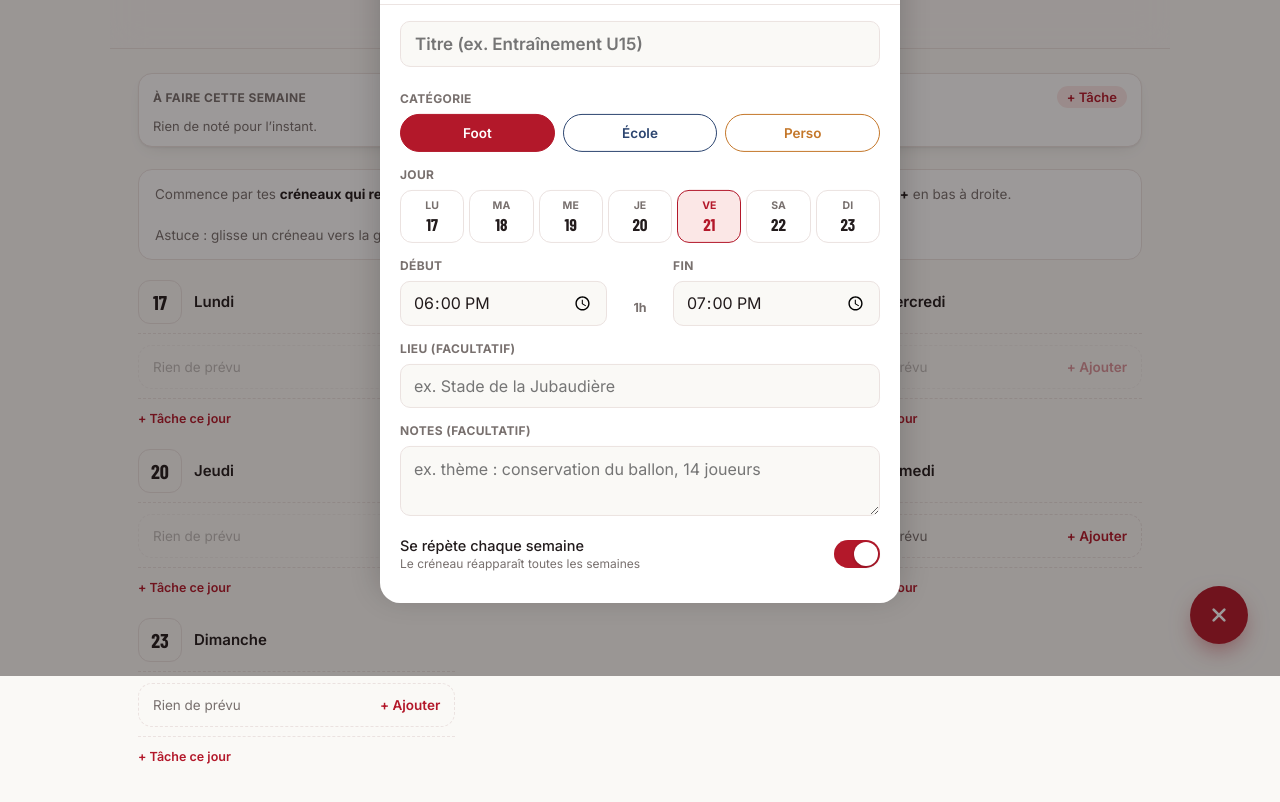
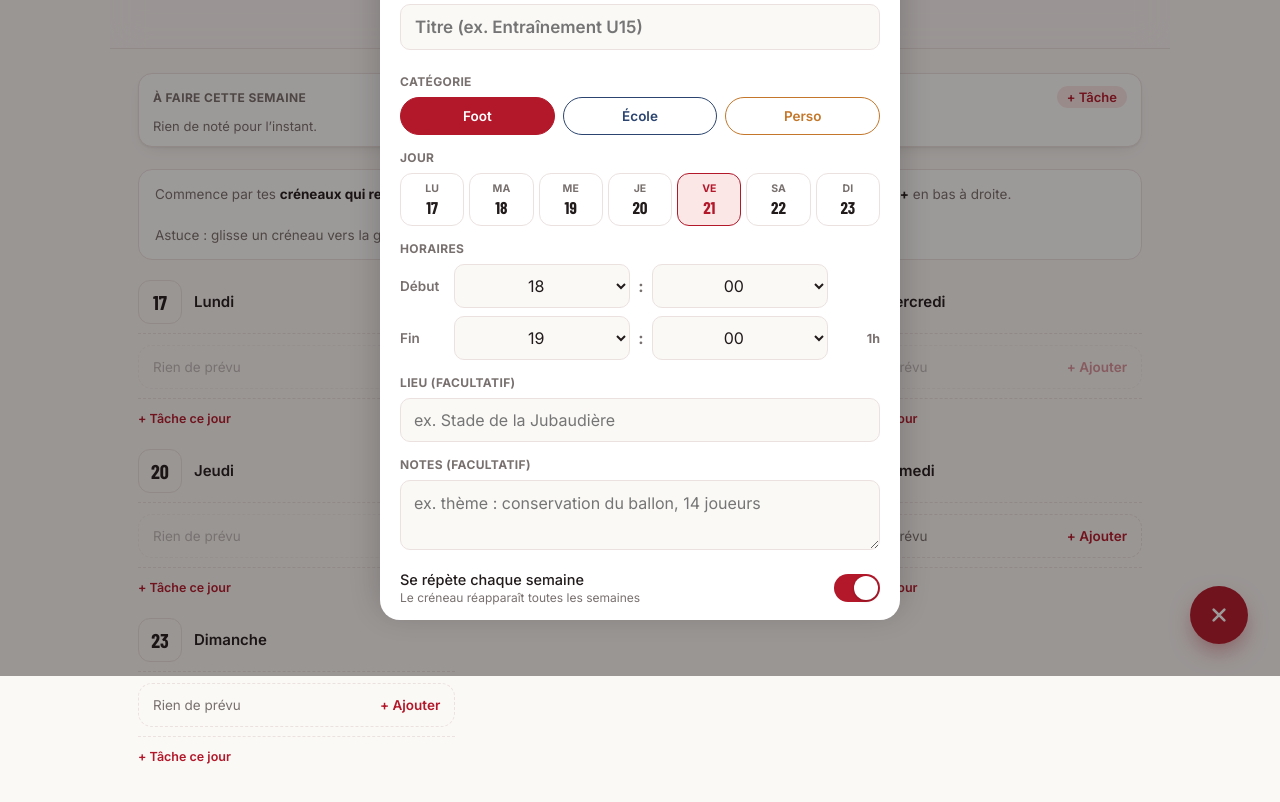
Before and after one commit to Ppoupard/ma-semaine, a plain HTML site: page index.html in a window 1280 px wide. Both pictures are taken after a click on the button 1219 px from the left and 739 px from the top of the page. Shown: the part 124-926 px from the top of the page. Drawn offline with nearby package versions, Linux system fonts and the light colour scheme.

Commit message:
Add files via upload

```diff
--- a/index.html
+++ b/index.html
@@ -27,6 +27,7 @@
 <link href="https://fonts.googleapis.com/css2?family=Barlow+Condensed:wght@600;700&family=Inter:wght@400;500;600;700&display=swap" rel="stylesheet">
 <style>
   :root{
+    color-scheme:light;
     --bg:#FAF9F6; --surface:#FFFFFF; --surface-2:#F3F0EE;
     --ink:#221B1C; --ink-soft:#78706E; --line:#EBE2E0;
     --red:#B3182A; --red-dark:#8F1220; --red-soft:#FBE7E6;
@@ -39,6 +40,7 @@
     --radius-md:14px; --radius-sm:10px;
   }
   [data-theme="dark"]{
+    color-scheme:dark;
     --bg:#141110; --surface:#1F1A19; --surface-2:#282221;
     --ink:#F2EDEB; --ink-soft:#9A908D; --line:#332B29;
     --red:#E24A5B; --red-dark:#C0303F; --red-soft:#3B1E21;
@@ -168,6 +170,8 @@
   .meta-sep{opacity:.45;}
   .note-flag{flex:0 0 auto; opacity:.55;}
 
+  .day-add{font-size:12.5px; font-weight:600; color:var(--red); text-align:left; padding:5px 2px 0; transition:opacity .15s ease;}
+  .day-add:active{opacity:.6;}
   .empty-add{display:flex; align-items:center; justify-content:space-between; width:100%; padding:13px 14px; border-radius:var(--radius-md); border:1px dashed var(--line); color:var(--ink-soft); font-size:13.5px; transition:transform .1s ease, border-color .15s ease;}
   .empty-add:active{transform:scale(.98); border-color:var(--red);}
   .empty-plus{color:var(--red); font-weight:600;}
@@ -226,11 +230,12 @@
   .day-chip.selected{background:var(--red-soft); border-color:var(--red);}
   .day-chip.selected .chip-day, .day-chip.selected .chip-num{color:var(--red);}
 
-  .time-row{display:flex; gap:12px; align-items:flex-end;}
-  .time-field{flex:1;}
-  .time-field input{width:100%; padding:10px 12px; border:1.5px solid var(--line); border-radius:var(--radius-sm); font-size:16px; background:var(--bg); outline:none;}
-  .time-field input:focus{border-color:var(--red);}
-  .dur-badge{font-size:12.5px; font-weight:700; color:var(--ink-soft); padding:0 0 11px; flex:0 0 auto; min-width:42px; text-align:center;}
+  .time-line{display:flex; align-items:center; gap:8px;}
+  .time-tag{font-size:13.5px; font-weight:600; color:var(--ink-soft); width:46px; flex:0 0 auto;}
+  .time-sel{flex:1; min-width:0; padding:10px 8px; border:1.5px solid var(--line); border-radius:var(--radius-sm); font-size:16px; background:var(--bg); color:var(--ink); outline:none; text-align:center;}
+  .time-sel:focus{border-color:var(--red);}
+  .time-colon{font-weight:700; color:var(--ink-soft); flex:0 0 auto;}
+  .dur-badge{font-size:12.5px; font-weight:700; color:var(--ink-soft); flex:0 0 auto; min-width:44px; text-align:right;}
   .inline-note{font-size:12.5px; margin-top:-8px; line-height:1.4;}
   .inline-note.err{color:var(--danger);}
   .inline-note.warn{color:var(--cat-perso);}
@@ -423,10 +428,20 @@
     </div>
 
     <div>
-      <div class="time-row">
-        <div class="time-field"><span class="field-label">Début</span><input type="time" id="startInput" value="18:00"></div>
-        <div class="dur-badge" id="durBadge">1h</div>
-        <div class="time-field"><span class="field-label">Fin</span><input type="time" id="endInput" value="19:00"></div>
+      <span class="field-label">Horaires</span>
+      <div class="time-line">
+        <span class="time-tag">Début</span>
+        <select id="startH" class="time-sel" aria-label="Heure de début"></select>
+        <span class="time-colon">:</span>
+        <select id="startM" class="time-sel" aria-label="Minute de début"></select>
+        <span class="dur-badge">&nbsp;</span>
+      </div>
+      <div class="time-line" style="margin-top:8px;">
+        <span class="time-tag">Fin</span>
+        <select id="endH" class="time-sel" aria-label="Heure de fin"></select>
+        <span class="time-colon">:</span>
+        <select id="endM" class="time-sel" aria-label="Minute de fin"></select>
+        <span class="dur-badge" id="durBadge">1h</span>
       </div>
     </div>
     <div class="inline-note err" id="timeError" style="display:none;">L'heure de fin doit être après le début.</div>
@@ -1000,7 +1015,7 @@
           if(at === -1) at = list.length;
           parts.splice(at, 0, '<div class="now-marker"><span class="now-dot"></span><span class="now-label">Maintenant</span><span class="now-line"></span></div>');
         }
-        body = parts.join('');
+        body = parts.join('') + '<button type="button" class="day-add" data-day="' + idx + '">+ Cr\u00e9neau</button>';
       } else {
         body = '<button type="button" class="empty-add" data-day="' + idx + '" style="animation-delay:' + (cardCounter++ * 32) + 'ms">' +
           '<span>' + (activeFilter ? 'Rien dans ce filtre' : 'Rien de prévu') + '</span><span class="empty-plus">+ Ajouter</span></button>';
@@ -1025,7 +1040,7 @@
         requestDelete(b.dataset.del, b.dataset.deldate);
       });
     });
-    Array.prototype.forEach.call(inner.querySelectorAll('.empty-add'), function(b){
+    Array.prototype.forEach.call(inner.querySelectorAll('.empty-add, .day-add'), function(b){
       b.addEventListener('click', function(){ openSheet(null, parseInt(b.dataset.day,10)); });
     });
     updateActiveDay();
@@ -1217,15 +1232,46 @@
   }
 
   /* ---------- edit sheet ---------- */
+  function fillHourOptions(){
+    var opts = '';
+    for(var i = 0; i < 24; i++) opts += '<option value="' + pad(i) + '">' + pad(i) + '</option>';
+    $('startH').innerHTML = opts;
+    $('endH').innerHTML = opts;
+  }
+  function setTimeSel(which, hhmm){
+    var parts = String(hhmm || '18:00').split(':');
+    var hh = Math.min(23, Math.max(0, parseInt(parts[0], 10) || 0));
+    var mm = Math.min(59, Math.max(0, parseInt(parts[1], 10) || 0));
+    var mins = [0,5,10,15,20,25,30,35,40,45,50,55];
+    if(mins.indexOf(mm) === -1){ mins.push(mm); mins.sort(function(a,b){ return a - b; }); }
+    var opts = '';
+    for(var i = 0; i < mins.length; i++) opts += '<option value="' + pad(mins[i]) + '">' + pad(mins[i]) + '</option>';
+    var sel = $(which + 'M');
+    sel.innerHTML = opts;
+    sel.value = pad(mm);
+    $(which + 'H').value = pad(hh);
+  }
+  function getTimeSel(which){
+    return $(which + 'H').value + ':' + $(which + 'M').value;
+  }
+  function onStartChange(){
+    var s = toMin(getTimeSel('start'));
+    if(toMin(getTimeSel('end')) <= s){
+      var ne = Math.min(23 * 60 + 55, s + 60);
+      setTimeSel('end', pad(Math.floor(ne / 60)) + ':' + pad(ne % 60));
+    }
+    updateDuration(); checkOverlap();
+  }
+
   function updateDuration(){
-    var s = toMin($('startInput').value || '0:00'), e = toMin($('endInput').value || '0:00');
+    var s = toMin(getTimeSel('start')), e = toMin(getTimeSel('end'));
     $('durBadge').textContent = e > s ? fmtDur(e - s) : '—';
   }
 
   function checkOverlap(){
     var w = $('overlapWarn');
-    var s = $('startInput').value, e = $('endInput').value;
-    if(!s || !e || e <= s){ w.style.display = 'none'; return; }
+    var s = getTimeSel('start'), e = getTimeSel('end');
+    if(e <= s){ w.style.display = 'none'; return; }
     var dates = weekDates();
     var diso = isoDate(dates[selectedDayIndex]);
     var clash = events.filter(function(ev){
@@ -1287,8 +1333,8 @@
 
     $('sheetTitle').textContent = id ? 'Modifier' : 'Nouveau créneau';
     $('titleInput').value = ev ? ev.title : '';
-    $('startInput').value = ev ? ev.startTime : '18:00';
-    $('endInput').value = ev ? ev.endTime : '19:00';
+    setTimeSel('start', ev ? ev.startTime : '18:00');
+    setTimeSel('end', ev ? ev.endTime : '19:00');
     $('placeInput').value = ev ? (ev.place || '') : '';
     $('notesInput').value = ev ? (ev.notes || '') : '';
     $('recurringToggle').checked = ev ? !!ev.recurring : true;
@@ -1342,8 +1388,8 @@
       title: $('titleInput').value.trim(),
       category: selectedCategory,
       weekday: selectedDayIndex,
-      startTime: $('startInput').value || '18:00',
-      endTime: $('endInput').value || '19:00',
+      startTime: getTimeSel('start'),
+      endTime: getTimeSel('end'),
       place: $('placeInput').value.trim(),
       notes: $('notesInput').value.trim(),
       recurring: recurring,
@@ -1354,8 +1400,8 @@
 
   function validate(){
     if(!$('titleInput').value.trim()){ $('titleInput').focus(); return false; }
-    var s = $('startInput').value, e = $('endInput').value;
-    if(!s || !e || e <= s){ $('timeError').style.display = 'block'; return false; }
+    var s = getTimeSel('start'), e = getTimeSel('end');
+    if(e <= s){ $('timeError').style.display = 'block'; return false; }
     $('timeError').style.display = 'none';
     return true;
   }
@@ -1696,15 +1742,11 @@
     $('deleteBtn').addEventListener('click', handleDeleteFromSheet);
     $('duplicateBtn').addEventListener('click', handleDuplicate);
 
-    $('startInput').addEventListener('change', function(){
-      var s = toMin($('startInput').value), e = toMin($('endInput').value);
-      if(e <= s){
-        var ne = s + 60;
-        $('endInput').value = pad(Math.floor(ne/60) % 24) + ':' + pad(ne % 60);
-      }
-      updateDuration(); checkOverlap();
-    });
-    $('endInput').addEventListener('change', function(){ updateDuration(); checkOverlap(); });
+    fillHourOptions();
+    $('startH').addEventListener('change', onStartChange);
+    $('startM').addEventListener('change', onStartChange);
+    $('endH').addEventListener('change', function(){ updateDuration(); checkOverlap(); });
+    $('endM').addEventListener('change', function(){ updateDuration(); checkOverlap(); });
 
     Array.prototype.forEach.call(document.querySelectorAll('.cat-chip'), function(chip){
       chip.addEventListener('click', function(){ selectedCategory = chip.dataset.cat; syncCatChips(); });
@@ -1794,7 +1836,7 @@
     }, {passive:true});
 
     if(window.ResizeObserver){
-      new ResizeObserver(measureHeader).observe($('topbarWrap'));
+      new window.ResizeObserver(measureHeader).observe($('topbarWrap'));
     } else {
       window.addEventListener('resize', measureHeader);
     }
```
